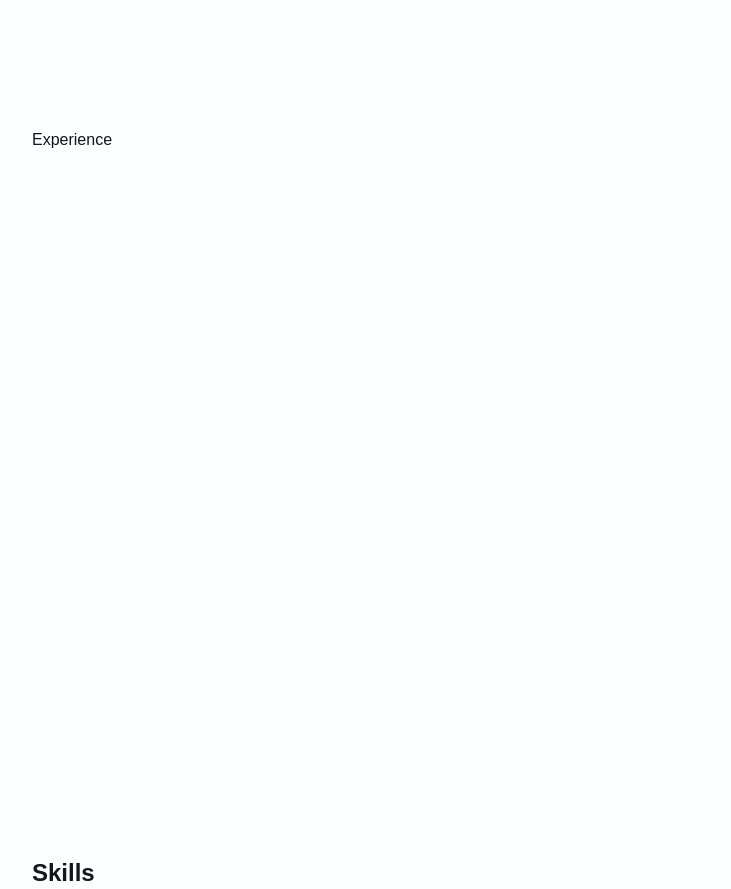
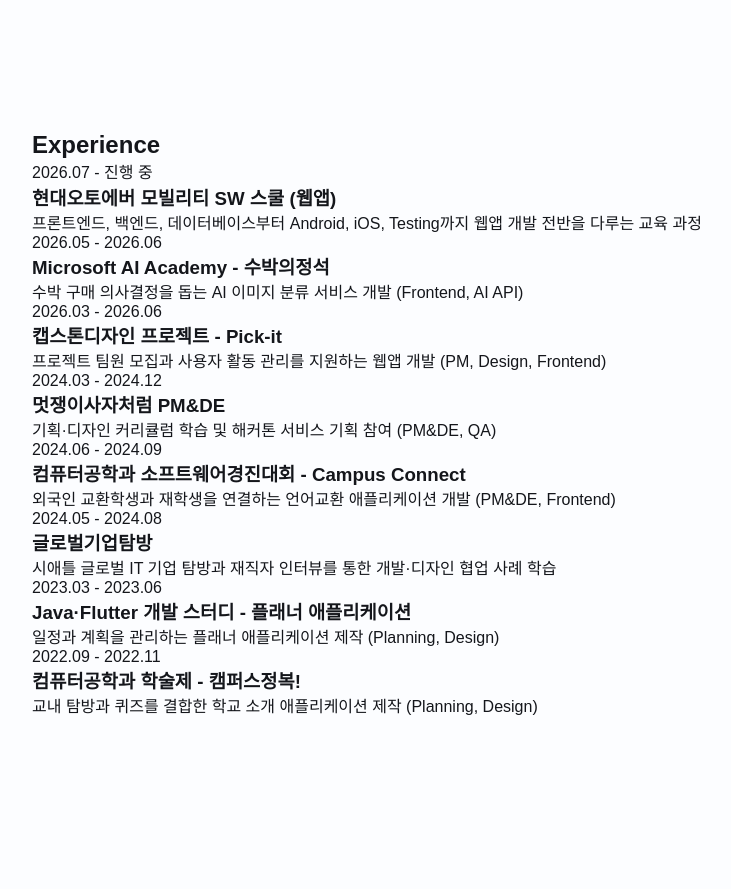
Before and after one commit to chaei388/portfolio, a React (Vite) app: page /#about in a window 1280 px wide. Shown: the part 1100-1989 px from the top of the page, without its empty margins (8-739 px from the left). Built offline with nearby package versions, Linux system fonts and the light colour scheme; a web font is replaced by a local one.

Commit message:
feat: Experience 목록 구현
변경 내용

- Experience 섹션을 정적 데이터 기반 목록으로 구현
- projectId가 있는 항목은 제목 클릭 시 관련 프로젝트 위치로 이동
- 세로 타임라인 스타일 적용을 위한 className 구조 추가

```diff
--- a/src/pages/Home/sections/Experience/Experience.tsx
+++ b/src/pages/Home/sections/Experience/Experience.tsx
@@ -1,9 +1,40 @@
+import { experiences } from '../../../../data/experience'
+import styles from './Experience.module.css'
+
 function Experience() {
   return (
     <>
       <section id="experience">
         <div className="container">
-          <p>Experience</p>
+          <h2 className={styles.title}>Experience</h2>
+
+          <ol className={styles.timeline}>
+            {experiences.map((experience) => (
+              <li key={experience.id} className={styles.item}>
+                <p className={styles.period}>{experience.period}</p>
+
+                <div className={styles.content}>
+                  <h3 className={styles.itemTitle}>
+                    {experience.projectId ? (
+                      // 프로젝트 카드 위치로 이동하는 제목 링크
+                      <a
+                        href={`#project-${experience.projectId}`}
+                        className={styles.projectLink}
+                      >
+                        {experience.title}
+                      </a>
+                    ) : (
+                      experience.title
+                    )}
+                  </h3>
+
+                  <p className={styles.description}>
+                    {experience.description}
+                  </p>
+                </div>
+              </li>
+            ))}
+          </ol>
         </div>
       </section>
     </>
```
